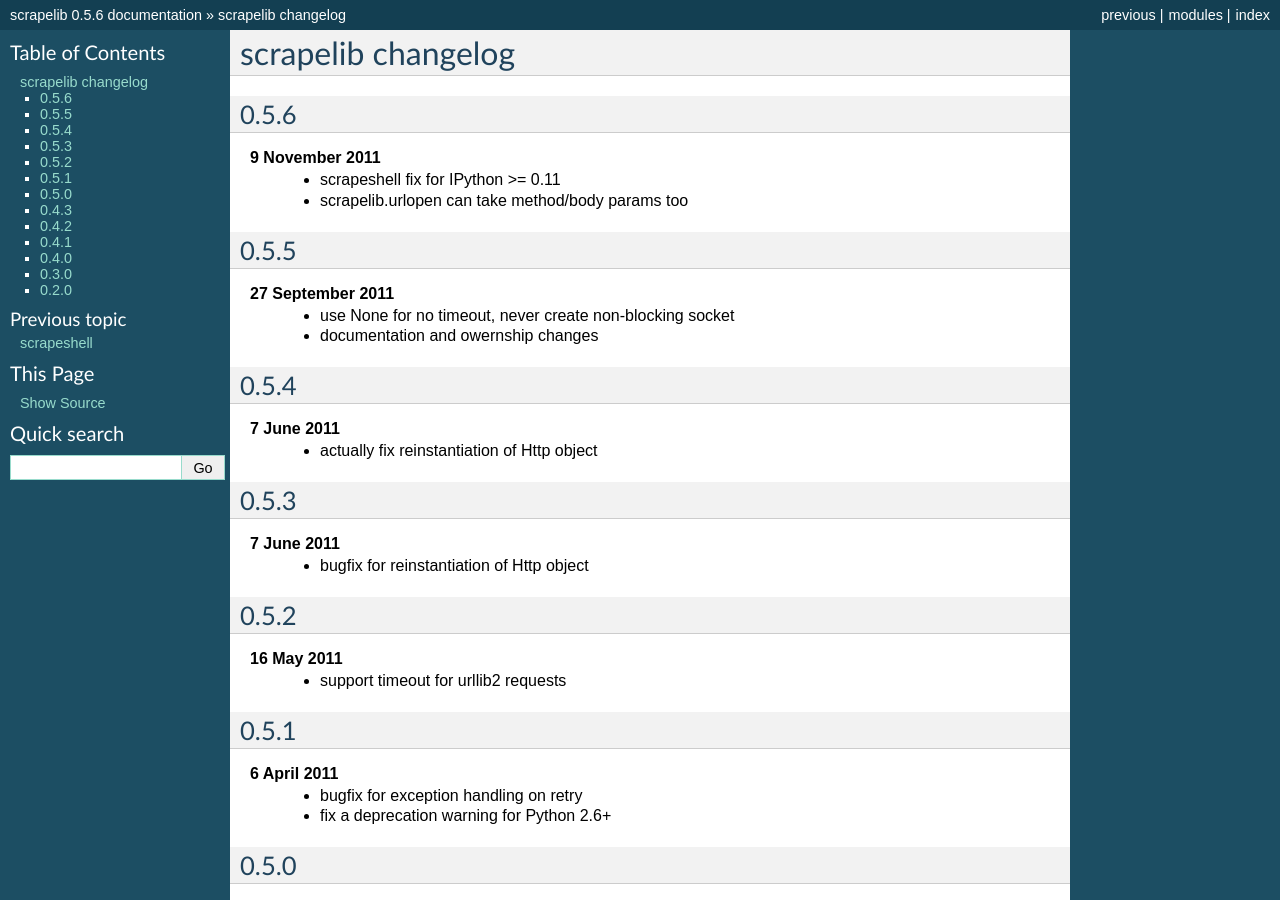
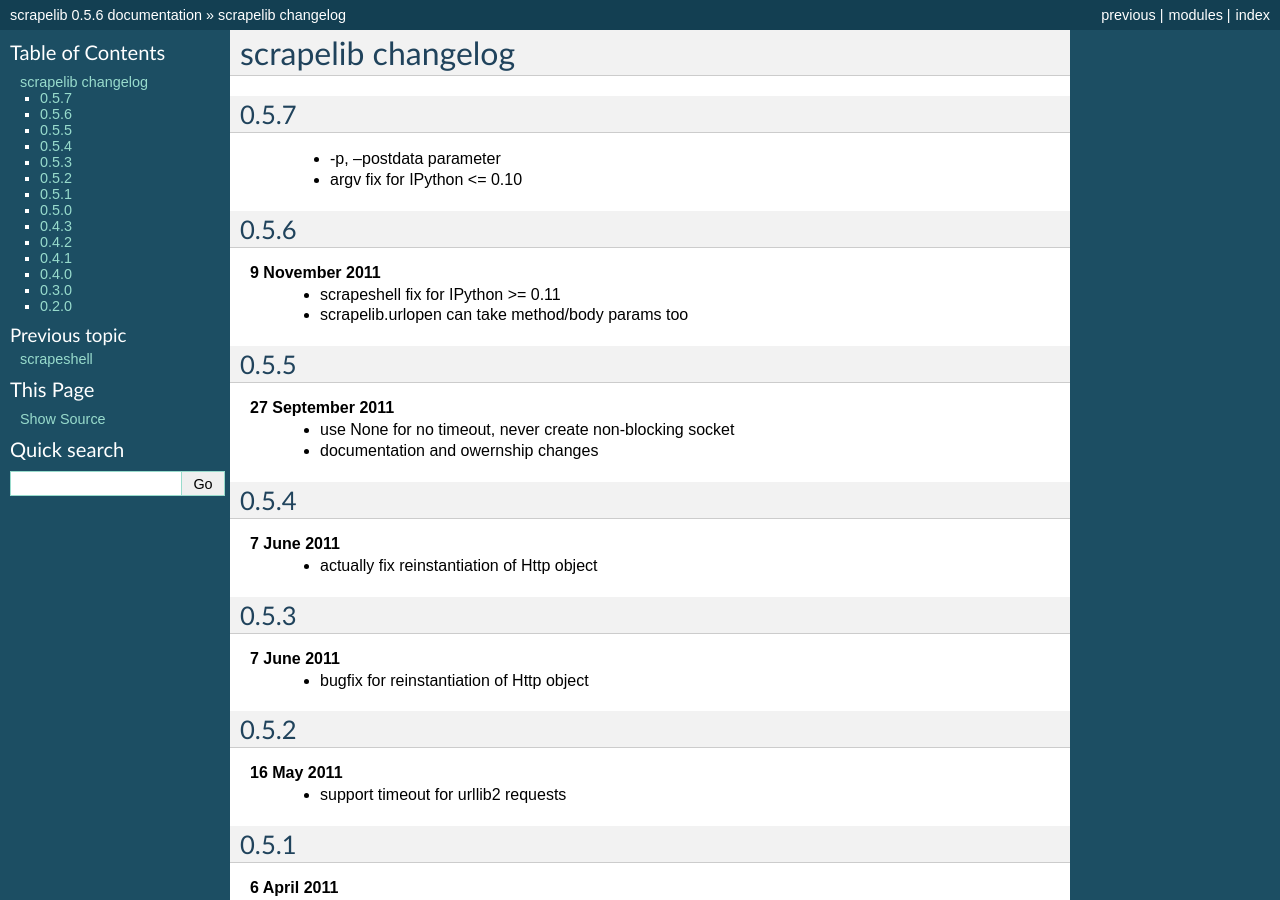
Before and after one commit to jamesturk/scrapelib, a Sphinx documentation site: the page built from docs/changelog.rst, in a window 1280 px wide and 900 px high. Built offline with Sphinx 7.4.7, drawn with Linux system fonts in a browser that asks for light colours.

Commit message:
update changelog

```diff
--- a/docs/changelog.rst
+++ b/docs/changelog.rst
@@ -1,5 +1,10 @@
 scrapelib changelog
 ===================
+
+0.5.7
+-----
+    * -p, --postdata parameter
+    * argv fix for IPython <= 0.10
 
 0.5.6
 -----
```
